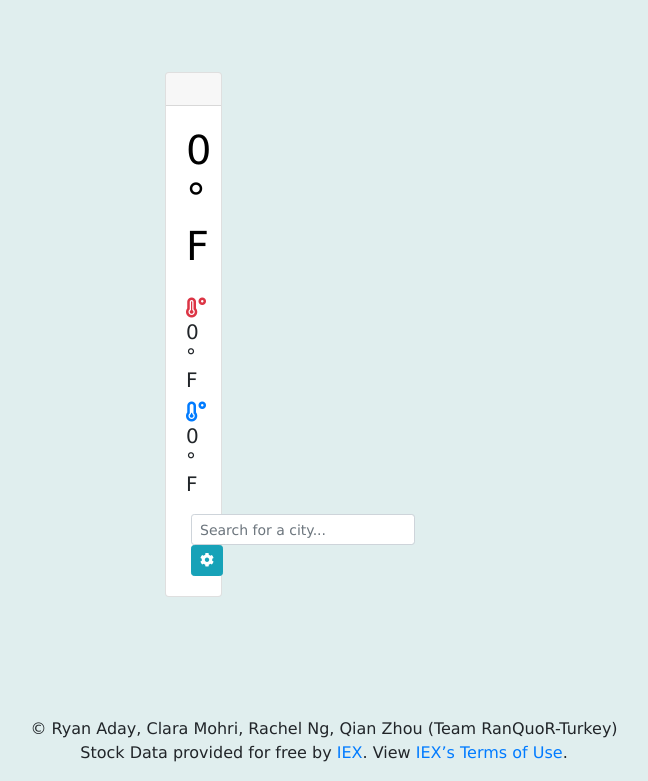
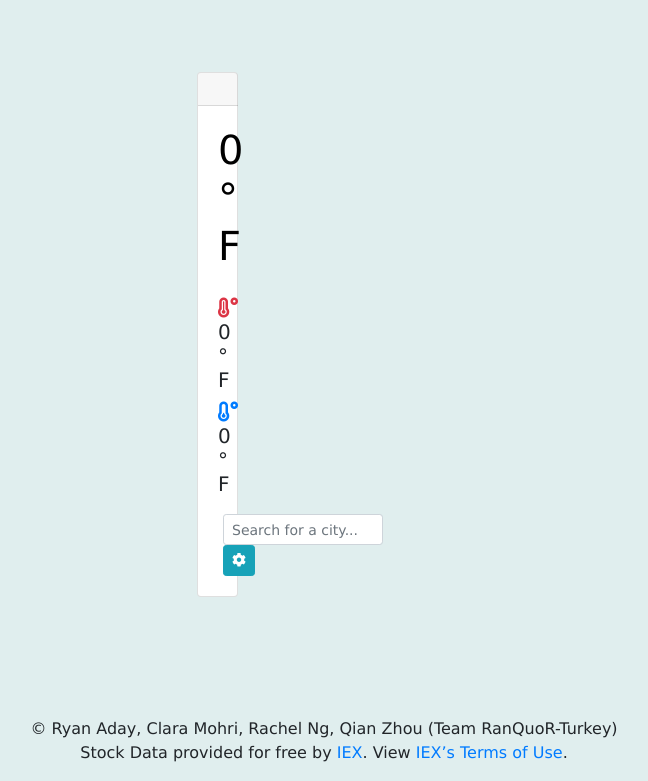
Before and after one commit to ryan-aday/API_Project, a Flask app: template templates/index.html in a window 1280 px wide. Shown: the part 82-863 px from the top of the page, without its empty margins (316-964 px from the left). Run offline with Flask 2, Linux system fonts and the light colour scheme; the template is opened without the code that fills it, so the values that code supplies are empty; some libraries are stand-ins or nearby versions.

Commit message:
had to change input size to 10rem

```diff
--- a/templates/index.html
+++ b/templates/index.html
@@ -120,7 +120,7 @@
             <!-- UPDATE WEATHER -->
             <form action="/" method="POST">
               <div class="form-row" style="margin: 0 auto;">
-                <div class="col-auto"><input type="text" name="new_location" placeholder="Search for a city..." class="form-control form-control-sm" style="width: 14rem;"></input></div>
+                <div class="col-auto"><input type="text" name="new_location" placeholder="Search for a city..." class="form-control form-control-sm" style="width: 10rem;"></input></div>
                 <div class="col-auto"><button type="submit" class="btn btn-info btn-sm" style="width: 2rem;"><i class="fas fa-cog"></i></button></div> <!-- fa-redo -->
               </div>
             </form>
```
